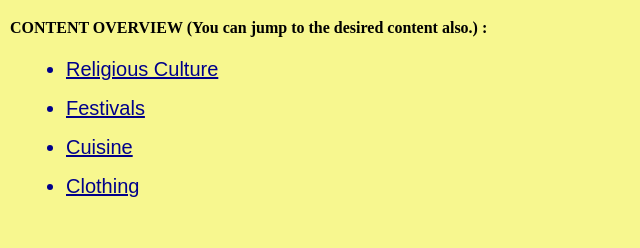
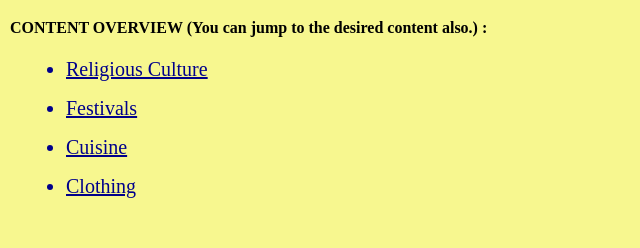
Before and after one commit to KiranPisal358/My-Indian-Culture-Webpage, a plain HTML site: page index.html in a window 1280 px wide. Shown: the part 254-502 px from the top of the page, 0-640 px from the left. Drawn offline with Linux system fonts and the light colour scheme.

Commit message:
Update index.html

```diff
--- a/index.html
+++ b/index.html
@@ -57,7 +57,7 @@
         .topContent>a>li {
             color: darkblue;
             font-size: 20px;
-            font-family: sans-serif;
+            font-family: bold;
             text-decoration: underline;
         }
     </style>
```
